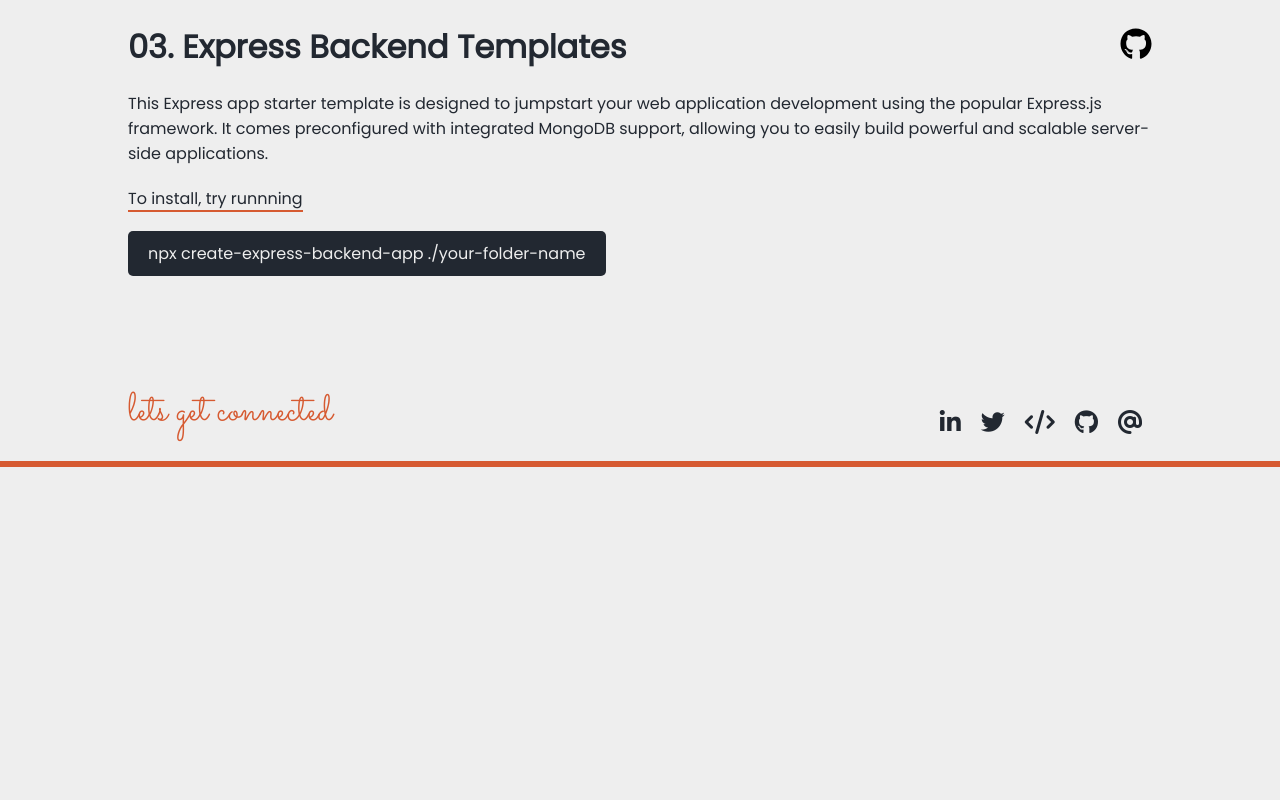
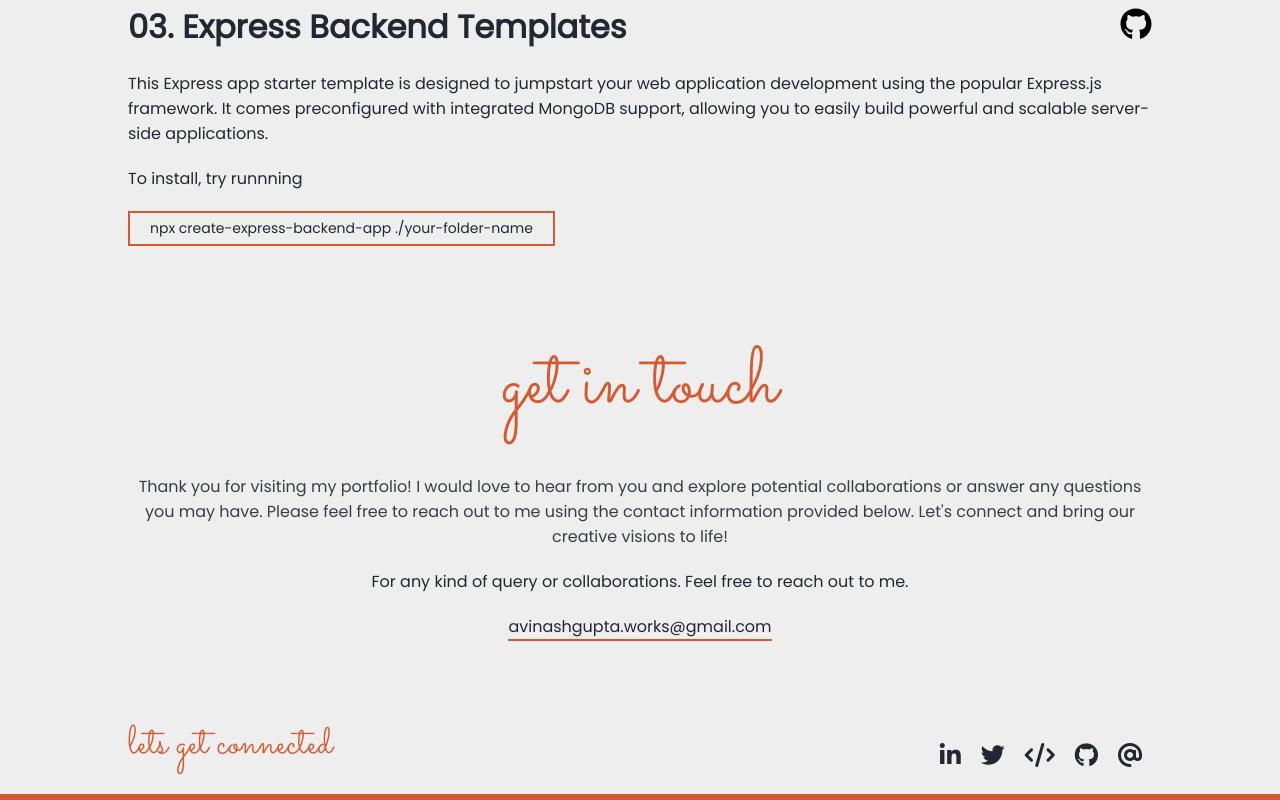
Before and after one commit to tier3guy/portfolio-2k23, a React (Create React App) app: page / in a window 1280 px wide. Shown: the part 4837-5637 px from the top of the page. Before the commit the page ends 5304 px from the top, so only its background shows below. Built offline with nearby package versions, Linux system fonts and the light colour scheme.

Commit message:
adding footer

```diff
--- a/src/components/Footer/index.jsx
+++ b/src/components/Footer/index.jsx
@@ -2,7 +2,32 @@
 import "./styles.css";
 
 const Footer = () => {
+  const mailId = "avinashgupta.works@gmail.com";
   return (
+    <>
+      <div className="experience-container container center flex-column">
+        <span>get in touch</span>
+        <p className="home-subheading" style={{ marginTop: "30px" }}>
+          Thank you for visiting my portfolio! I would love to hear from you and
+          explore potential collaborations or answer any questions you may have.
+          Please feel free to reach out to me using the contact information
+          provided below. Let's connect and bring our creative visions to life!
+        </p>
+        <p
+          style={{
+            textAlign: "center",
+          }}
+        >
+          For any kind of query or collaborations. Feel free to reach out to me.
+        </p>
+        <a
+          href={`mailto:${mailId}`}
+          className="border-bottom"
+          style={{ marginTop: "20px" }}
+        >
+          {mailId}
+        </a>
+      </div>
       <div className="footer-container center justify-between">
         <span>lets get connected</span>
         <div className="center">
@@ -26,6 +51,7 @@
           </a>
         </div>
       </div>
+    </>
   );
 };
 
--- a/src/pages/Products.jsx
+++ b/src/pages/Products.jsx
@@ -47,7 +47,7 @@
                 <p className="experience-subheading">
                   <span
                     style={{ fontFamily: "var(--poppins)" }}
-                    className="border-bottom"
+                    // className="border-bottom"
                   >
                     To install, try runnning
                   </span>
@@ -57,10 +57,12 @@
                     style={{
                       fontFamily: "var(--poppins)",
                       marginLeft: "0px",
-                      padding: "10px 20px",
-                      background: "var(--black)",
-                      color: "var(--white)",
-                      borderRadius: "5px",
+                      padding: "5px 20px",
+                      // background: "var(--black)",
+                      // color: "var(--white)",
+                      // borderRadius: "5px",
+                      fontSize: "14px",
+                      border: "2px solid var(--orange)",
                     }}
                     className="cursor-pointer"
                   >
```
Lines whose indentation alone changed are shown as unchanged.
